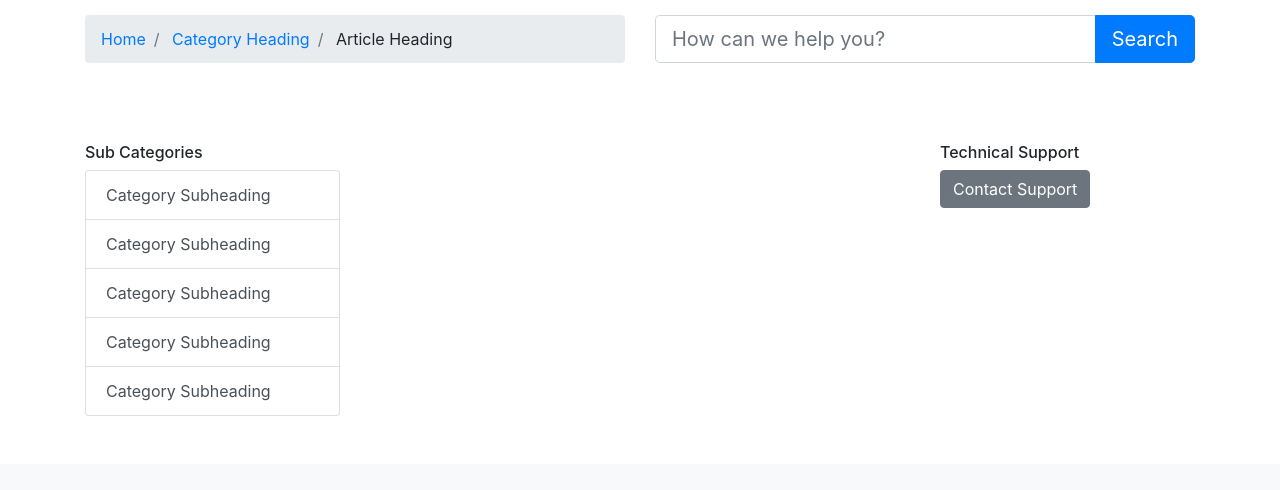
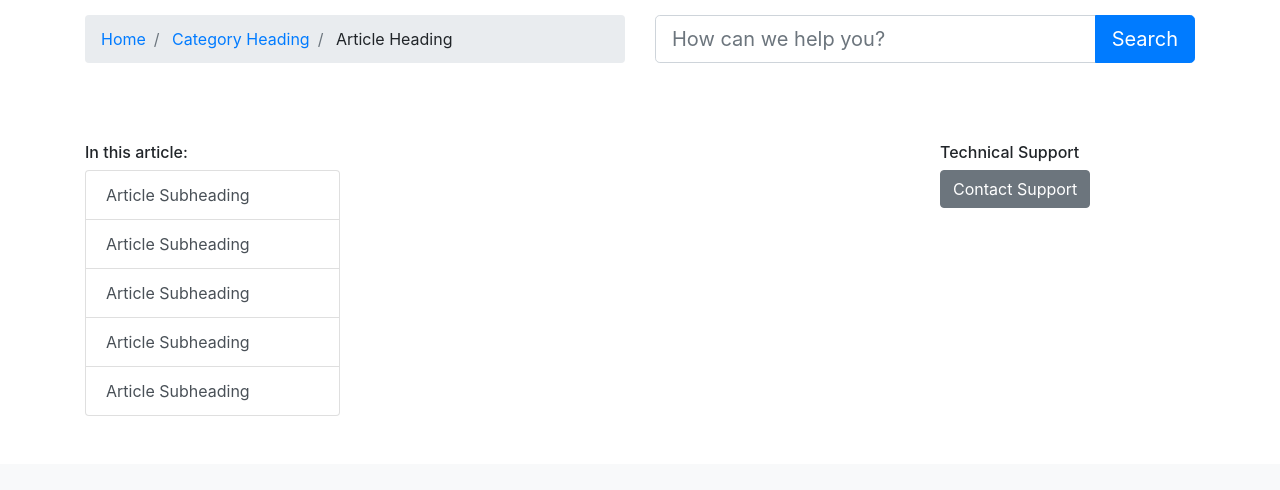
Before and after one commit to getrudeHarriet/bootstrap-projects, a plain HTML site: page Project4.A knowledge base/article.html in a window 1280 px wide. Shown: the part 83-573 px from the top of the page. Drawn offline with Linux system fonts and the light colour scheme.

Commit message:
Article page navigation

```diff
--- a/Project4.A knowledge base/article.html
+++ b/Project4.A knowledge base/article.html
@@ -82,32 +82,32 @@
             role="navigation"
             class="sticky-top pt-3"
           >
-            <h4 class="h6">Sub Categories</h4>
+            <h4 class="h6">In this article:</h4>
             <div class="list-group">
               <a
                 href="#section-1"
                 class="list-group-item list-group-item-action"
-                >Category Subheading</a
+                >Article Subheading</a
               >
               <a
                 href="#section-2"
                 class="list-group-item list-group-item-action"
-                >Category Subheading</a
+                >Article Subheading</a
               >
               <a
                 href="#section-3"
                 class="list-group-item list-group-item-action"
-                >Category Subheading</a
+                >Article Subheading</a
               >
               <a
                 href="#section-4"
                 class="list-group-item list-group-item-action"
-                >Category Subheading</a
+                >Article Subheading</a
               >
               <a
                 href="#section-5"
                 class="list-group-item list-group-item-action"
-                >Category Subheading</a
+                >Article Subheading</a
               >
             </div>
           </nav>
```
